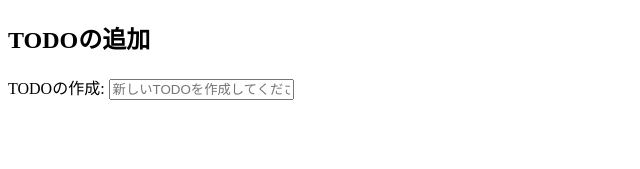
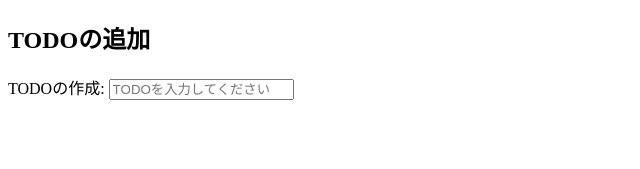
Before and after one commit to mathken029/todo-elementary, a React (Create React App) app: page / in a window 1280 px wide. Shown: the top 169 px of the page, without its empty margins (0-640 px from the left). Built offline with nearby package versions, Linux system fonts and the light colour scheme.

Commit message:
TODO入力欄の文言を変更しました。

```diff
--- a/src/App.js
+++ b/src/App.js
@@ -44,7 +44,7 @@ function App() {
           <input
             name="todo"
             type="text"
-            placeholder="新しいTODOを作成してください"
+            placeholder="TODOを入力してください"
             value={todo}
             onChange={handleAddInputChange}
           />
```
